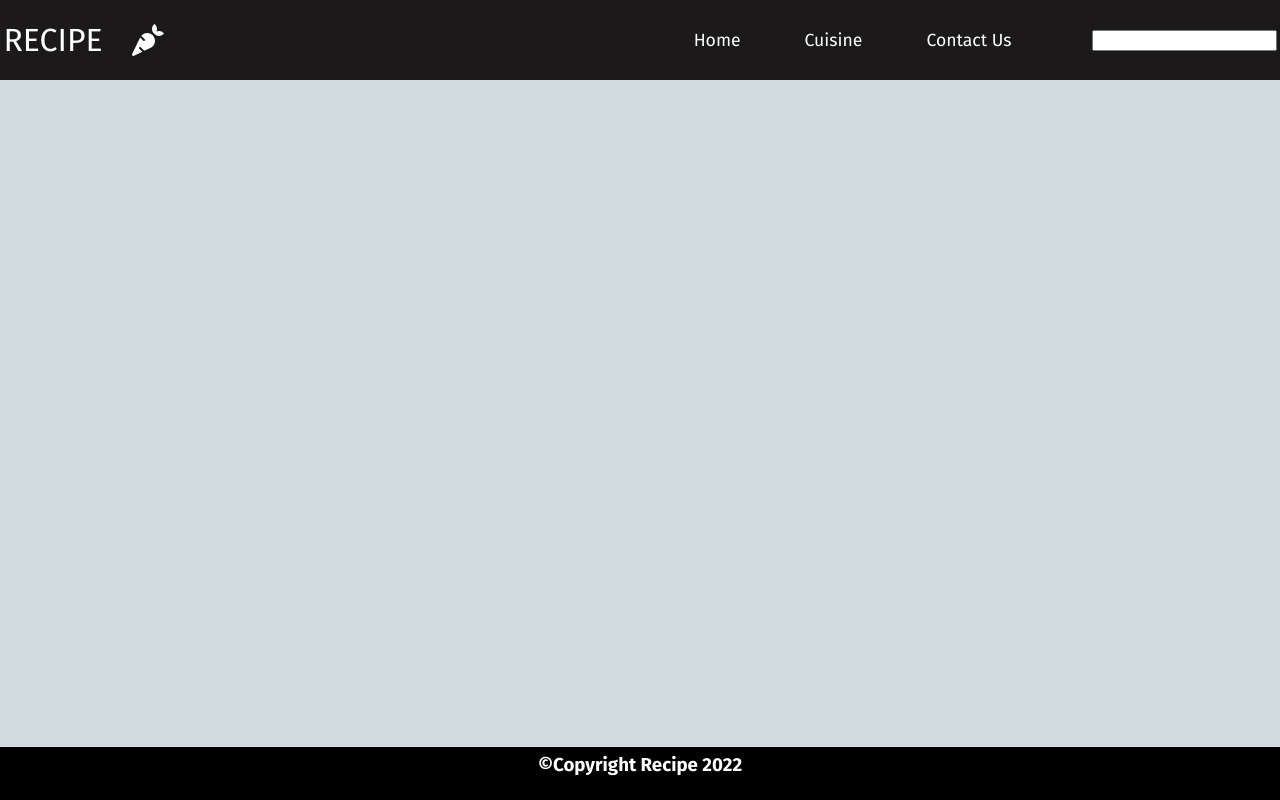
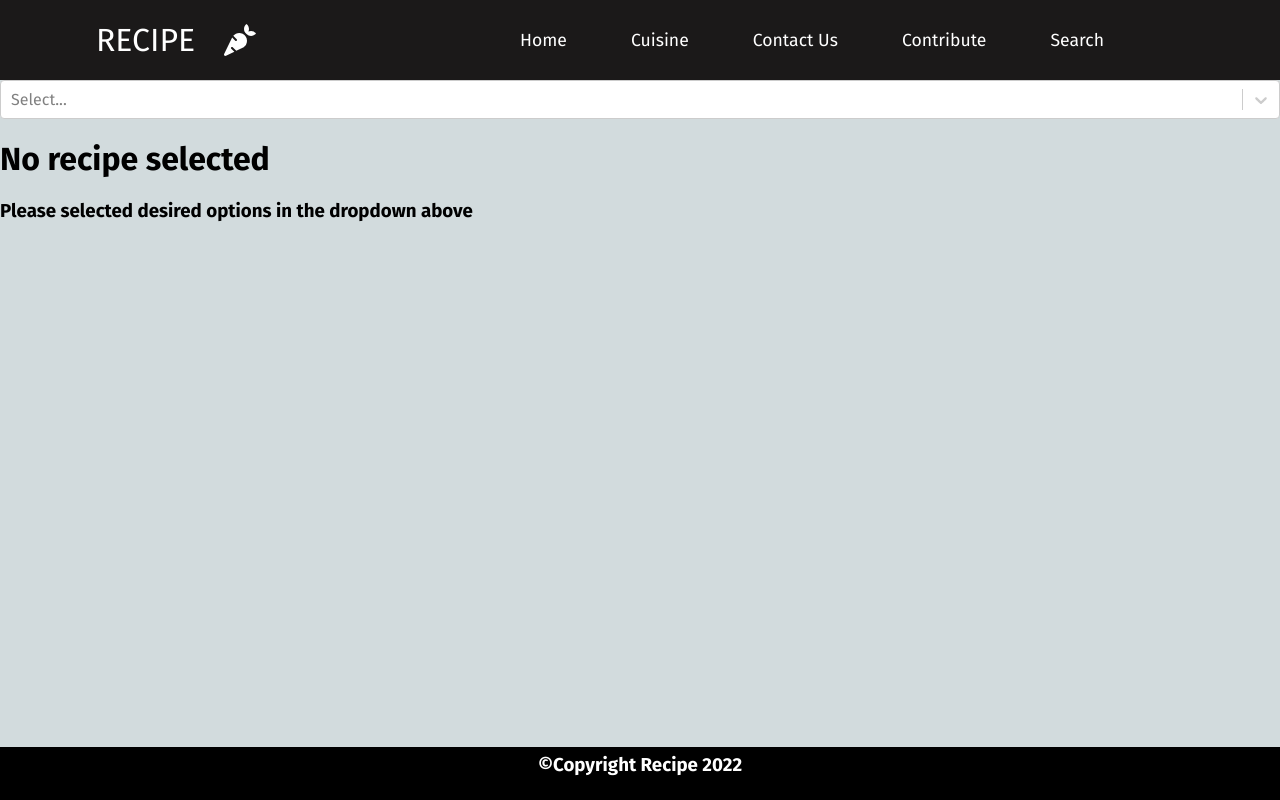
Before and after one commit to ShravyaRNadig/recipe, a React (Create React App) app: page /search in a window 1280 px wide. Built offline with nearby package versions, Linux system fonts and the light colour scheme.

Commit message:
Done with search with dropdown

```diff
--- a/package.json
+++ b/package.json
@@ -15,6 +15,7 @@
     "react-icons": "^4.4.0",
     "react-router-dom": "^6.3.0",
     "react-scripts": "5.0.1",
+    "react-select": "^5.3.2",
     "styled-components": "^5.3.5",
     "web-vitals": "^2.1.4"
   },
--- a/src/App.js
+++ b/src/App.js
@@ -6,6 +6,8 @@ import Cuisine from "./pages/Cuisine.js";
 import ContactUs from "./pages/ContactUs";
 import Auth from './pages/Auth';
 import Footer from "./components/Footer";
+import Contribute from "./pages/Contribute";
+import Search from "./pages/Search";
 
 function App() {
   return (
@@ -18,6 +20,8 @@ function App() {
           <Route path="/home" element={<Home />}></Route>
           <Route path="/cuisine" element={<Cuisine />}></Route>
           <Route path="/contactus" element={<ContactUs />}></Route>
+          <Route path="/contribute" element={<Contribute />}></Route>
+          <Route path="/search" element={<Search />}></Route>
         </Routes>
       </BrowserRouter>
       <Footer />
--- a/src/components/DisplayRecipe.js
+++ b/src/components/DisplayRecipe.js
@@ -19,15 +19,11 @@ const DisplayRecipe = ({
         e.preventDefault();
         let food = foodRecipes
         food.recipes.map((item) => {
-            // console.log('Item',item)
             if(item.country === region){
-                console.log('Region',item.country)
                 item.data.meals.map((mealItem) => {
                     if(mealItem.name === meal){
-                        console.log('Meal',mealItem)
                         mealItem.data.map((recipeitem)=>{
                             if(recipeitem.name === data.name){
-                                console.log('Recipe',recipeitem.name)
                                 let obj = {
                                     "name": sessionStorage.getItem('userName'),
                                      "comment": comment
--- a/src/components/Login.js
+++ b/src/components/Login.js
@@ -31,7 +31,6 @@ const Login = (props) => {
     event.preventDefault();
 
     var { uname, pass } = document.forms[0];
-    console.log('Login',uname.value)
     // Find user login info
     const userData = database.find((user) => user.username === uname.value);
 
--- a/src/components/NavItems.js
+++ b/src/components/NavItems.js
@@ -12,9 +12,21 @@ export const navItems = [
     cName: "nav-item",
   },
   {
-    id: 5,
+    id: 3,
     title: "Contact Us",
     path: "./contactus",
     cName: "nav-item",
   },
+  {
+    id: 4,
+    title: "Contribute",
+    path: "./contribute",
+    cName: "nav-item",
+  },
+  {
+    id: 5,
+    title: "Search",
+    path: "./search",
+    cName: "nav-item",
+  },
 ];
--- a/src/components/Navbar.js
+++ b/src/components/Navbar.js
@@ -3,12 +3,10 @@ import { Link } from "react-router-dom";
 import * as Icons from "react-icons/fa";
 import "./styleSheets/Navbar.css";
 import { navItems } from "./NavItems";
-import Button from "./Button";
 
 function Navbar() {
-    const [dropdown, setDropdown] = useState(false);
 
-    return (
+ return (
         <>
             <nav className=" navbar">
                 <Link to="/home" className="navbar-logo">
@@ -24,14 +22,6 @@ function Navbar() {
                         );
                     })}
                 </ul>
-                <input list="browsers" name="browser" />
-                <datalist id="browsers">
-                    <option value="Internet Explorer" />
-                    <option value="Firefox" />
-                    <option value="Chrome" />
-                    <option value="Opera" />
-                    <option value="Safari" />
-                </datalist>
             </nav>
         </>
     );
--- /dev/null
+++ b/src/pages/Contribute.js
@@ -0,0 +1,8 @@
+import React from 'react'
+
+const Contribute = () =>{
+
+    return(<h1>Contribute</h1>)
+}
+
+export default Contribute
--- a/src/pages/Cuisine.js
+++ b/src/pages/Cuisine.js
@@ -7,7 +7,8 @@ const Cuisine = () => {
 	const [recipe, setRecipe] = useState({
 		"name": "",
 		"items": [],
-		"waysToPrepare": ""
+		"waysToPrepare": "",
+		"comments":[]
 	})
 	const [region, setRegion] = useState('')
 	const [meal, setMeal] = useState('')
--- /dev/null
+++ b/src/pages/Search.js
@@ -0,0 +1,70 @@
+import React, { useEffect, useState } from 'react'
+import Select from 'react-select'
+import { useRecipe } from "../RecipeContext"
+import DisplayRecipe from '../components/DisplayRecipe'
+
+const Search = () => {
+    const { foodRecipes, alterRecipeList } = useRecipe();
+
+    const [options, setOptions] = useState([])
+    const [data,setData] = useState({
+		"name": "",
+		"items": [],
+		"waysToPrepare": "",
+		"comments":[]
+	})
+    const [region, setRegion] = useState('')
+    const [meal, setMeal] = useState('')
+
+    useEffect(() => {
+        let opt = []
+        foodRecipes?.recipes.map((item) => {
+            item.data.meals.map((mealItem) => {
+                mealItem.data.map((dishItem) => {
+                    let object = {
+                        label: "Dish "+ dishItem.name + " from " + item.country,
+                        value: dishItem.name,
+                        data: dishItem,
+                        region: item.country,
+                        meal: mealItem.name
+                    }
+                    setOptions(prevState => [...prevState, object])
+                    dishItem.items.map((ingredientsItem) => {
+                        let object = {
+                            label: "Ingredients "+ingredientsItem + " of dish " + dishItem.name + " from " + item.country,
+                            value: dishItem.name,
+                            data: dishItem,
+                            region: item.country,
+                            meal: mealItem.name
+                        }
+                        setOptions(prevState => [...prevState, object])
+                    })
+                })
+            })
+
+        })
+    }, [])
+
+    const handleSelectChange = (opt) => {
+        setData(opt.data)
+        setMeal(opt.meal)
+        setMeal(opt.region)
+    }
+
+    return (
+        <div>
+            <Select
+                options={options}
+                onChange={handleSelectChange}
+            />
+            <DisplayRecipe
+                data={data}
+                region={region}
+                meal={meal}
+            />
+        </div>
+
+    )
+}
+
+export default Search
```
Also changed, not shown: 1 other file (tests, documents, lock files or other folders).
